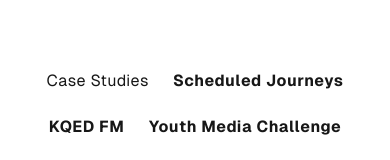
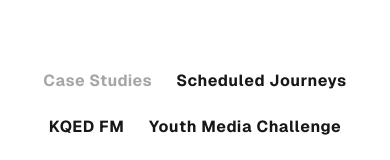
Before and after one commit to bonzaipenguin/bonzaipenguin.github.io, a Next.js app: page / in a window 390 px wide. Shown: the part 1049-1209 px from the top of the page. Built offline with nearby package versions, Linux system fonts and the light colour scheme.

Commit message:
fixed "Case Studies" on Mobile

```diff
--- a/app/page.module.css
+++ b/app/page.module.css
@@ -109,6 +109,10 @@
     text-underline-offset: 4px;
     color: var(--button-primary-hover);
   }
+  .footer .caseStudies{
+    font-weight: 700;
+    color: var(--gray-alpha-300)
+  }
 
   /* Enable hover only on non-touch devices */
   @media (hover: hover) and (pointer: fine) {
@@ -134,10 +138,6 @@
       color: var(--button-primary-hover);
     }
 
-    .footer .caseStudies{
-      font-weight: 700;
-      color: var(--gray-alpha-300)
-    }
   }
 
   @media (max-width: 600px) {
```
